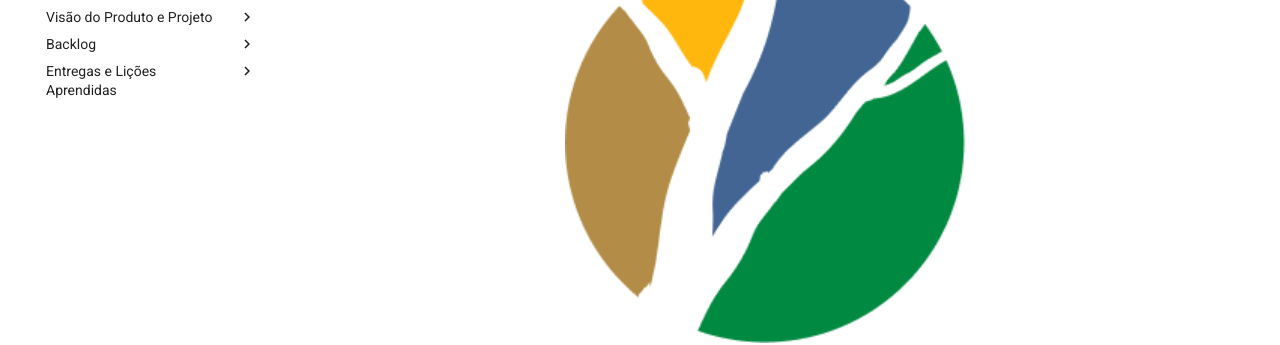
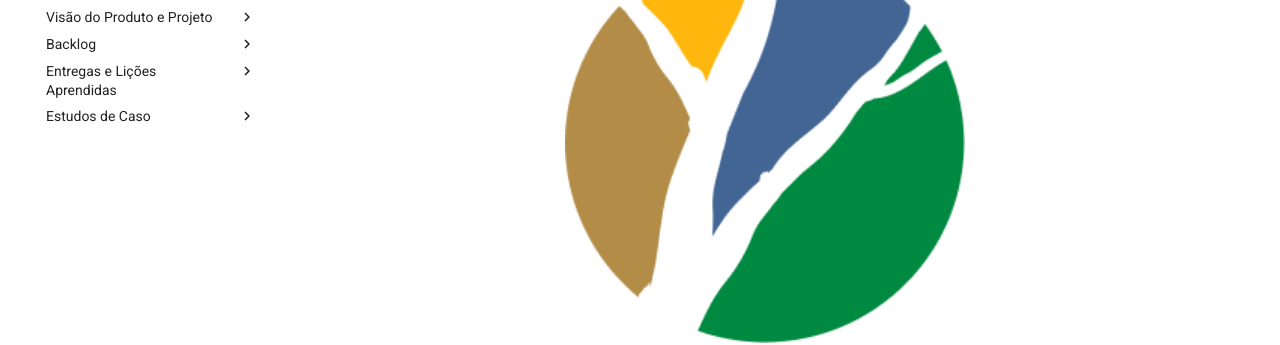
Before and after one commit to mdsreq-fga-unb/2024.2-T03-CerradoTech, an MkDocs documentation site: the page built from docs/index.md, in a window 1280 px wide. Shown: the part 237-582 px from the top of the page. Built offline with MkDocs 1.6.1 and Material for MkDocs 9.7.7, drawn with Linux system fonts in a browser that asks for light colours; comment, search, counter and statistics services are not loaded.

Commit message:
Adicionando seção para os estudos de caso

```diff
--- a/mkdocs.yml
+++ b/mkdocs.yml
@@ -51,3 +51,6 @@ nav:
   - Entregas e Lições Aprendidas:
       - Unidade 1: sections/entregaU1.md
       - Unidade 2: sections/entregaU2.md
+  - Estudos de Caso:
+      - PBB: sections/PBB.md
+      - USM: sections/USM.md
```
